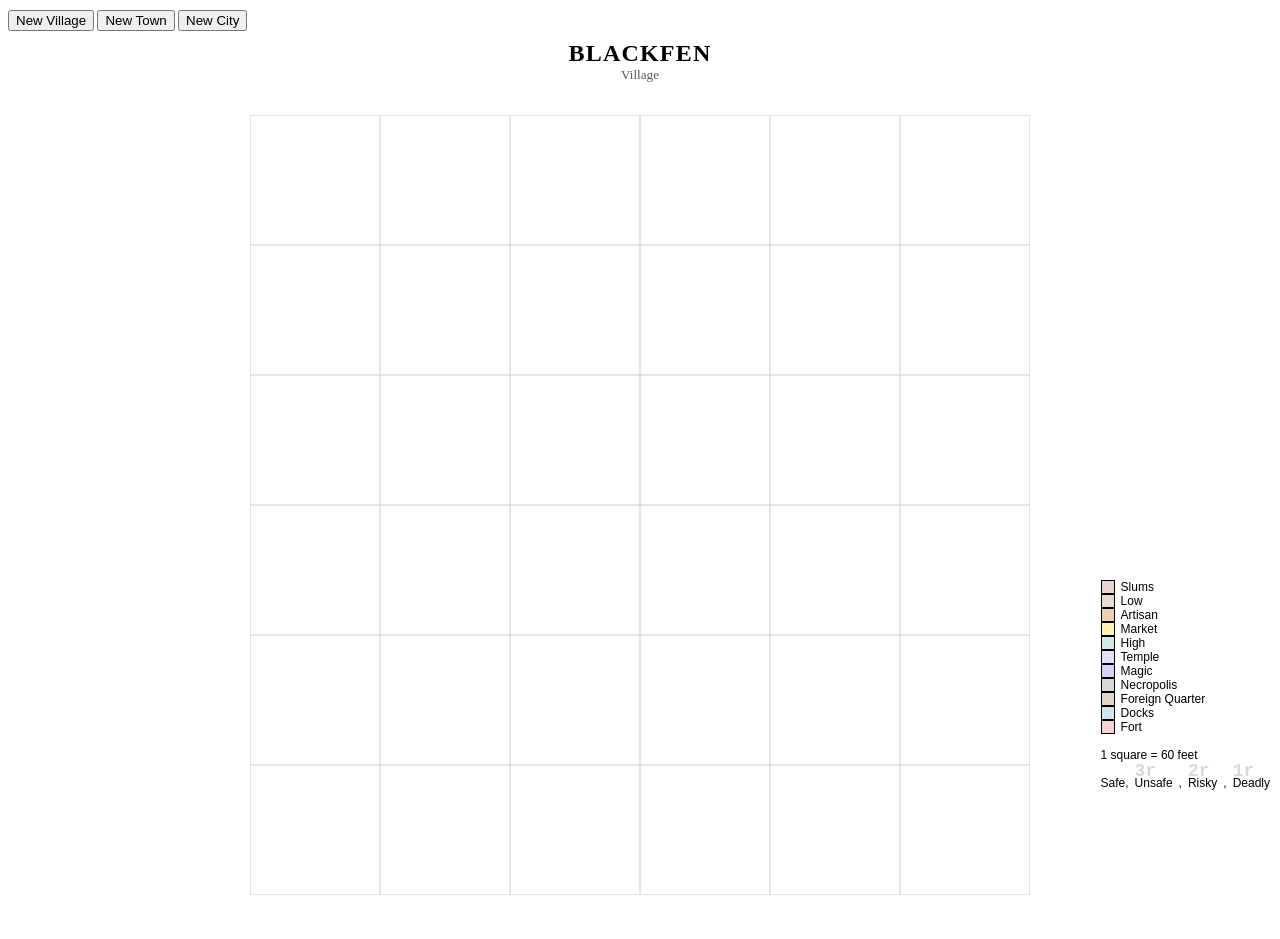
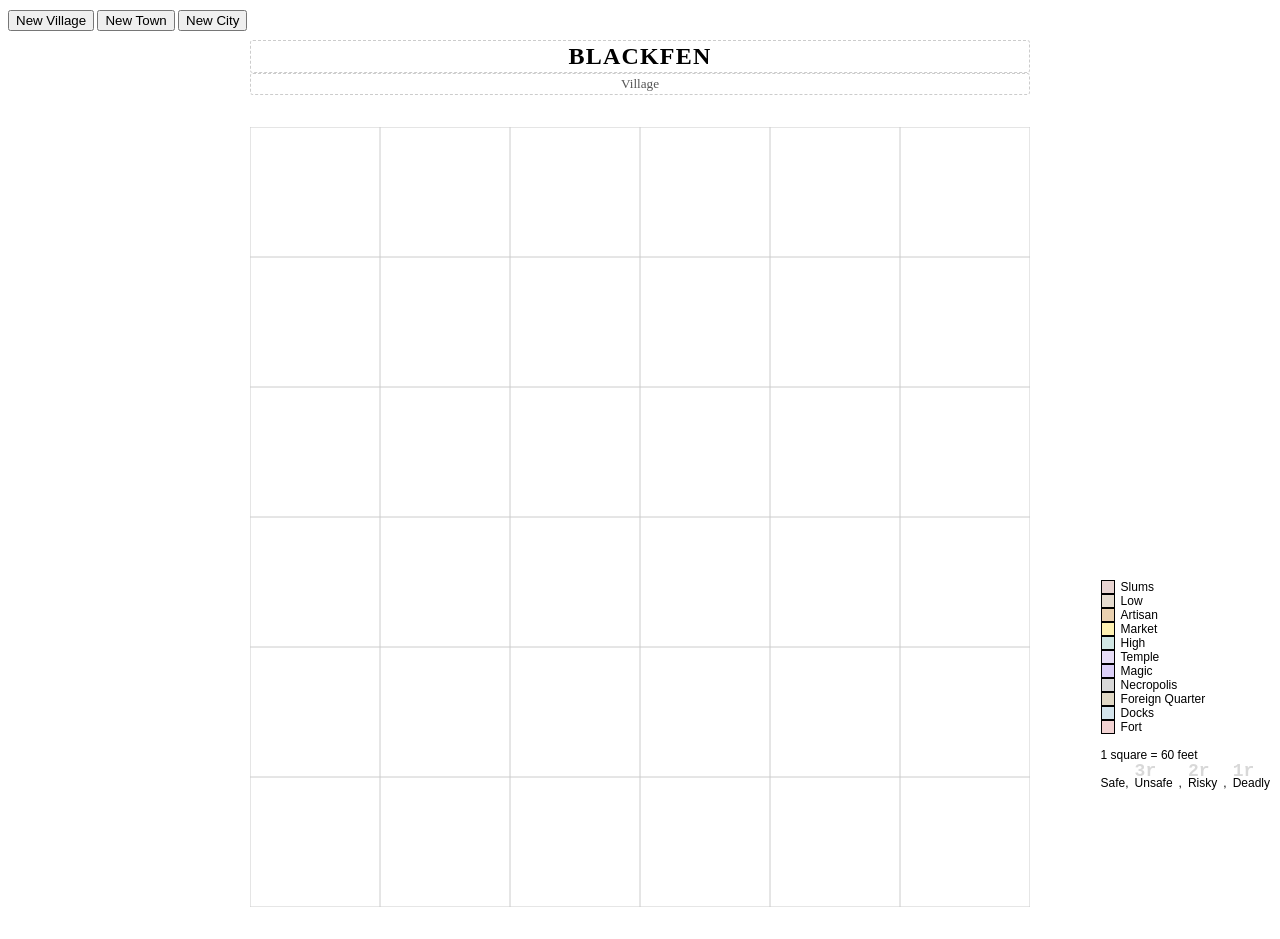
Before and after one commit to ebabel-eu/settlementmap, a website: page index.html in a window 1280 px wide. Drawn offline with Linux system fonts and the light colour scheme; a web font is replaced by a local one.

Commit message:
Make the title editable

```diff
--- a/index.html
+++ b/index.html
@@ -12,8 +12,8 @@
 
 <body>
   <section class="map-title" aria-labelledby="settlement-name">
-    <h1 id="settlement-name">&nbsp;</h1>
-    <p id="settlement-type">&nbsp;</p>
+    <h1 id="settlement-name" contenteditable="true">&nbsp;</h1>
+    <p id="settlement-type" contenteditable="true">&nbsp;</p>
   </section>
 
   <nav id="buttons" aria-label="Map controls">
--- a/styles.css
+++ b/styles.css
@@ -203,8 +203,9 @@ button:hover {
   content: "3r";
 }
 
-.poi-text {
-  display: inline-block;
+.poi-text,
+#settlement-name,
+#settlement-type {
   min-width: 100px;
   padding: 2px 4px;
   border: 1px dashed #ccc;
@@ -212,7 +213,19 @@ button:hover {
   cursor: text;
 }
 
-.poi-text:focus {
+.poi-text {
+  display: inline-block;
+}
+
+#settlement-name,
+#settlement-type {
+  max-width: 780px;
+  margin: 0 auto;
+}
+
+.poi-text:focus,
+#settlement-name:focus,
+#settlement-type:focus {
   outline: none;
   border-color: #666;
   background: #f8f8f8;
@@ -236,4 +249,9 @@ button:hover {
     border: none;
     padding: inherit;
   }
+
+  #settlement-name,
+  #settlement-type {
+    border: none;
+  }
 }
```
